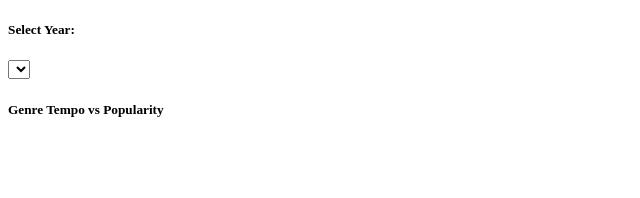
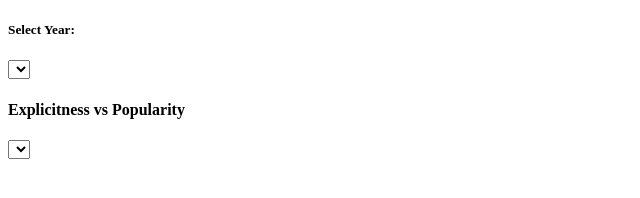
Before and after one commit to garykaiwong/SpotifyAnalysis, a plain HTML site: page page.html in a window 1280 px wide. Shown: the full height of the page, 0-640 px from the left. Drawn offline with nearby package versions, Linux system fonts and the light colour scheme; no server answers.

Commit message:
update page.html

```diff
--- a/page.html
+++ b/page.html
@@ -22,12 +22,13 @@
 
     <script src="script.js"></script>
 
-       <div class="well">
-      <h5> Genre Tempo vs Popularity</h5>
-
+       <div class="row">
+      <h4> Explicitness vs Popularity</h4>
+      <select id="selValue"
+             <option value = "all">All</option>
     </div>
 
-    <script src="Melissa/bubblechart.js"></script>
+    <script src="static/js/bubblechart.js"></script>
 
 
 </body>
```
